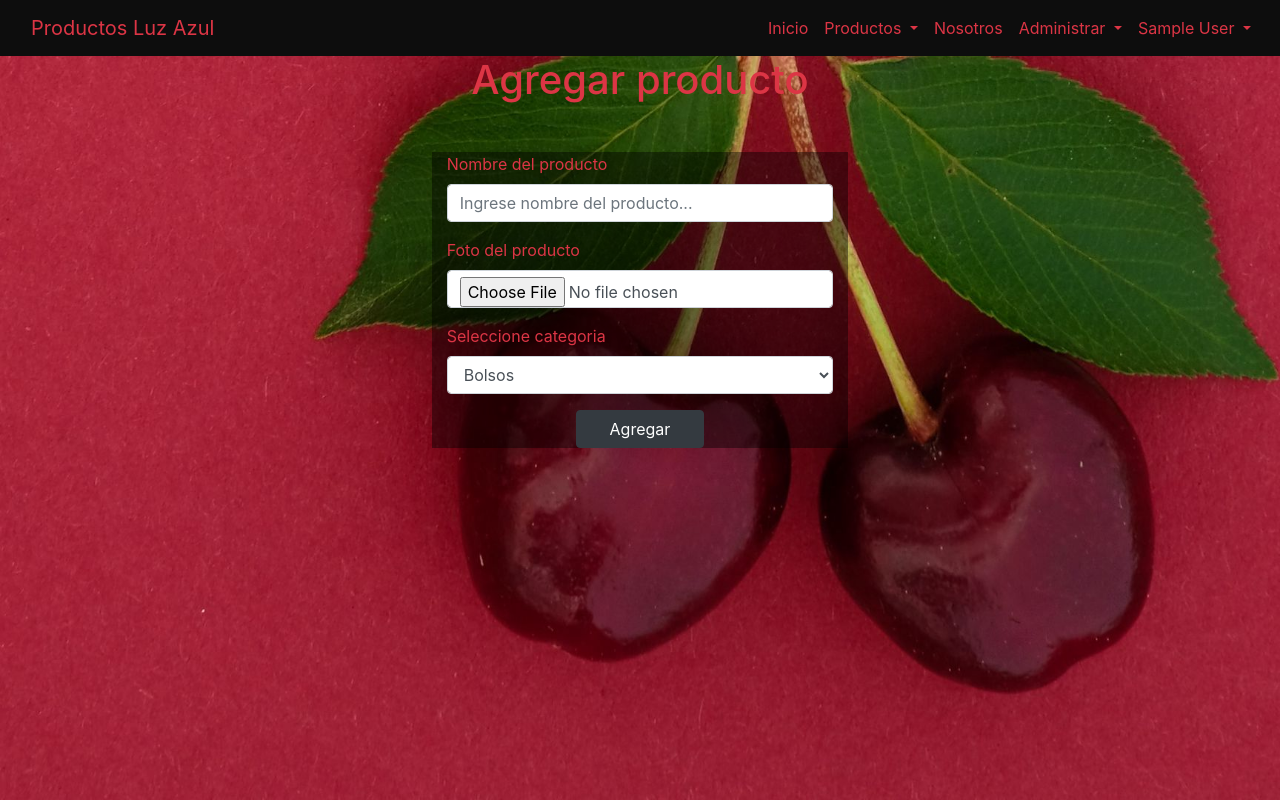
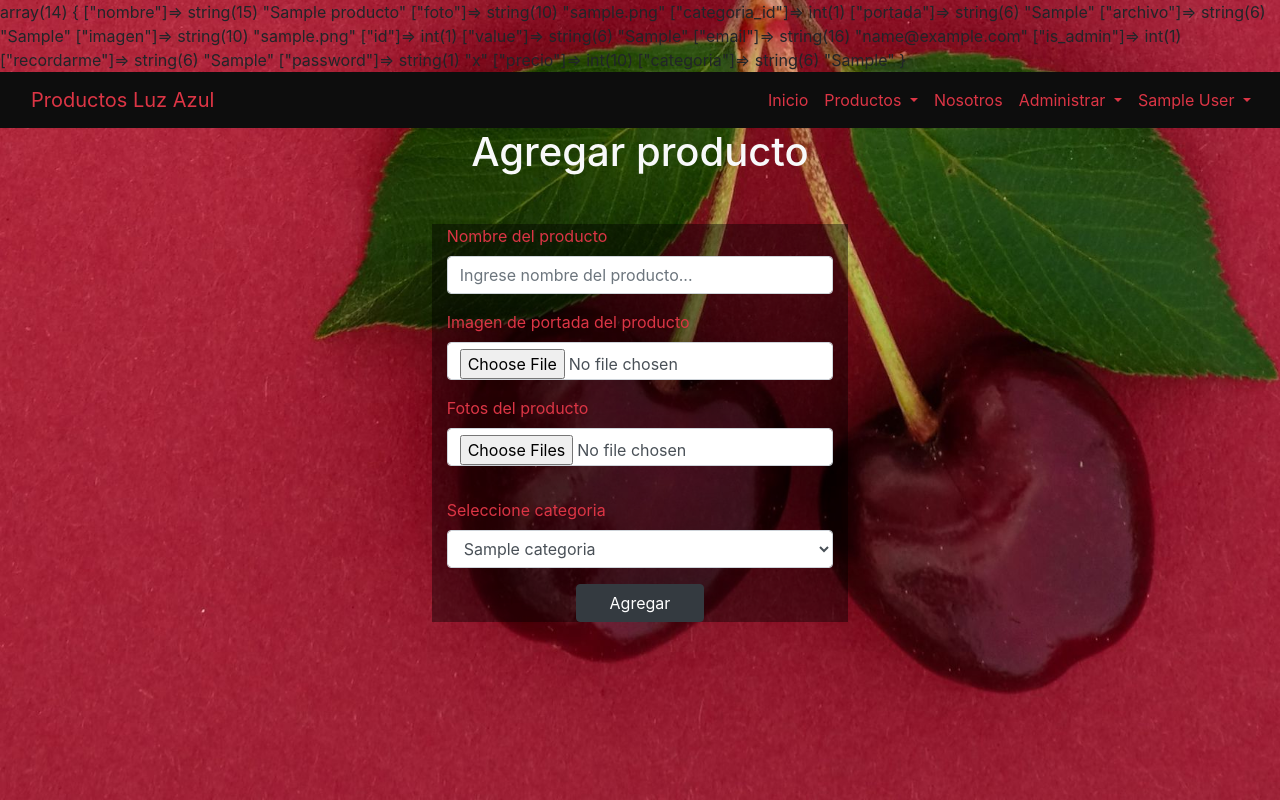
Before and after one commit to TomasWettstein/luzazul, a PHP site: page /agregarProducto.php in a window 1280 px wide. Run offline with PHP 8.4, Linux system fonts and the light colour scheme; the visitor is signed in with stand-in values (Sample User, id 1); tables that the repository leaves empty or names only in its code hold one stand-in row (values such as "Sample post"); some libraries are stand-ins or nearby versions; some web fonts are replaced.

Commit message:
agrego funcionalidades de los crud, creo tabla y modelo de imagen para relacionarlo a los productos

```diff
--- a/luzazul/agregarProducto.php
+++ b/luzazul/agregarProducto.php
@@ -3,44 +3,40 @@ session_start();
 require_once('loader.php');
 require_once('helpers.php');
 $baseDato = Conexion::conectar();
-$consulta = Conexion::consultar("*", "productos");
+$productos = Conexion::consultar("*", "productos");
+$cantidadProductos = count($productos);
+
+$consulta = "SELECT * FROM productos ORDER BY ID DESC LIMIT 1";
+$ultimo_id = $baseDato->prepare($consulta);
+$ultimo_id->execute();
+$ultimo = $ultimo_id->fetch(PDO::FETCH_ASSOC);
+var_dump($ultimo);
+/*Crear una funcion que devuelva retorne 1 si la query anterior da false y que retorno el id + 1*/
+    $idFinal = $ultimo['id'] + 1;
+
 $categorias = Conexion::consultar("*", "categorias");
 if ($_POST)
 {
-    $producto = new Producto($_POST['nombre'], $_FILES, $_POST['categoria']);
+    $producto = new Producto($_POST['nombre'],$_FILES['portada'], $_POST['categoria']);
     $errores = Validador::validarProducto($producto);
     if (!$errores)
     {
-        $mensaje = [];
-        $directorio = "images/";
-        $archivo = $directorio . basename($_FILES['foto']['name']);
-        $tipoDeArchivo = strtolower(pathinfo($archivo, PATHINFO_EXTENSION));
-        //Validar si es una imagen, si devuelve falso, no es imagen y si devuelve informacion es una imagen.
-        $checkImage = getimagesize($_FILES['foto']['tmp_name']);
-        if ($checkImage != false)
-        {
-            $size = $_FILES['foto']['size'];
-            if ($size > 1000000)
-            {
-                $mensaje['tamaño'] = "El archivo tiene que ser menor que 1mb";
-            } else
-            {
-            //Validar tipo de imagen
-            if ($tipoDeArchivo == 'jpg' || $tipoDeArchivo == 'jpeg' || $tipoDeArchivo == 'png')
-            {
-            //Si se valido el archivo correctamente...
-                 $imagen = Conexion::armarFoto($producto->getFoto());
-                Conexion::agregarProducto($producto, $imagen);
-            } else
-            {
-                $mensaje['archivo'] = "Ingrese un archivo valido";
-            }
-            }
-        } else
-        {
-            $mensaje['imagen'] = "El archivo no es una imagen";
+        $portada = Conexion::armarFoto($_FILES['portada']['name'], $_FILES['portada']['tmp_name']);
+        Conexion::agregarProducto($producto, $portada);
+        /*El problema esta en cuando consulto todos y le sumo uno,  si antesl elimine algun producto como se borra ese id, este sol suma uno al anterior y ya no concuerdan los id
+        Abria que hacer un metodo para que cuando se elimine*/
+        $cantidadImg = count($_FILES['imagen']['name']);
+        for ($i=0; $i < $cantidadImg ; $i++) {
+            $nuevaImagen = new Imagen($idFinal);
+            $directorio = "images/";
+            $archivo = $directorio . basename($_FILES['imagen']['name'][$i]);
+            $tipoDeArchivo = strtolower(pathinfo($archivo, PATHINFO_EXTENSION));
+            $imagen = Conexion::armarFoto($_FILES['imagen']['name'][$i], $_FILES['imagen']['tmp_name'][$i]);
+            /* Tengo que crear esta funcion de abajo para agregar las imagenes a la base de datos*/
+            Conexion::agregarImagen($imagen, $idFinal);
         }
     }
+    header('Location: crudProductos.php');
 }
 include_once('partials/header.php');
 ?>
@@ -49,7 +45,7 @@ include_once('partials/header.php');
 <body>
 <?php include_once('partials/nav.php'); ?>
     <section class="col- 12 col-md-12">
-        <h1 class="col-12 text-center text-danger">Agregar producto</h1>
+        <h1 class="col-12 text-center text-light">Agregar producto</h1>
         <form action="agregarProducto.php" method="POST" enctype="multipart/form-data" class="_form_login col-12 col-md-4 offset-md-4 mt-5 _form_login d-flex flex-column  ">
             <div class="form-group">
                 <label class="text-danger" for="exampleFormControlInput1">Nombre del producto</label>
@@ -59,34 +55,25 @@ include_once('partials/header.php');
                 <?php endif ?>
             </div>
             <div class="form-group">
-                <label class="text-danger" for="exampleFormControlInput2">Foto del producto</label>
-                <input type="file" name="foto" class="form-control" id="exampleFormControlInput1">
-                <?php if (isset($errores['foto'])) : ?>
-                    <p class="text-danger"> <?= $errores['foto'] ?> </p>
+                <label class="text-danger" for="exampleFormControlInput1">Imagen de portada del producto</label>
+                <input type="file" name="portada" class="form-control" value = "" id="exampleFormControlInput1">
+                <?php if (isset($errores['portada'])) : ?>
+                    <p class="text-danger"> <?= $errores['portada'] ?> </p>
                 <?php endif ?>
-                <?php if (isset($mensaje['tamaño'])) : ?>
-                    <p class="text-danger"> <?= $mensaje['tamaño'] ?> </p>
-                <?php endif ?>
-                <?php if (isset($mensaje['error'])) : ?>
-                    <p class="text-danger"> <?= $mensaje['error'] ?> </p>
-                <?php endif ?>
-                <?php if (isset($mensaje['archivo'])) : ?>
-                    <p class="text-danger"> <?= $mensaje['archivo'] ?> </p>
-                <?php endif ?>
-                <?php if (isset($mensaje['imagen'])) : ?>
-                    <p class="text-danger"> <?= $mensaje['imagen'] ?> </p>
-                <?php endif ?>
+            </div>
+            <div class="form-group">
+                <label class="text-danger" for="exampleFormControlInput2">Fotos del producto</label>
+                <input type="file" name="imagen[]" multiple = "" class="form-control" id="exampleFormControlInput1">
+                    <p class="text-danger" id = "err"></p>
+
             </div>
             <div class="form-group">
                 <label class="text-danger" for="exampleFormControlSelect1">Seleccione categoria</label>
                 <select name="categoria" class="form-control" id="exampleFormControlSelect1">
-                    <option value="1">Bolsos</option>
-                    <option value="2">Tazas</option>
-                    <option value="3">Jarros termicos</option>
-                    <option value="4">Mate listo</option>
-                    <option value="5">Porta cosmeticos</option>
-                    <option value="6">Bolsas para autos</option>
-                    <option value="7">Ofertas</option>
+                <!--Hacer foreach para recorrer categorias-->
+                <?php foreach($categorias as $key => $categoria): ?>
+                    <option value="<?= $categoria['value'] ?>"><?= $categoria['nombre'] ?></option>
+                <?php endforeach; ?>
                 </select>
             </div>
             <button type="submit" class="btn btn-dark text-center col-4 offset-4">Agregar</button>
--- /dev/null
+++ b/luzazul/clases/imagen.php
@@ -0,0 +1,18 @@
+<?php
+class Imagen{
+    public $imagen;
+    public $producto_id;
+
+    public function __contruct( $producto_id)
+    {
+        $this->producto_id = $producto_id;
+    }
+    public function setProducto($producto_id)
+    {
+        $this->producto_id = $producto_id;
+    }
+    public function getProducto()
+    {
+        return $this->producto_id;
+    }
+}
--- a/luzazul/clases/producto.php
+++ b/luzazul/clases/producto.php
@@ -2,13 +2,13 @@
 class Producto
 {
     public $nombre;
-    public $foto;
+    public $portada;
     public $categoria_id;
 
-    public function __construct($nombre, $foto, $categoria_id)
+    public function __construct($nombre, $portada,  $categoria_id)
     {
         $this->nombre = $nombre;
-        $this->foto = $foto;
+        $this->portada = $portada;
         $this->categoria_id = $categoria_id;
     }
 
@@ -18,9 +18,9 @@ class Producto
     {
         $this->nombre = $nombre;
     }
-    public function setFoto($foto)
+    public function setPortada($portada)
     {
-        $this->foto = $foto;
+        $this->portada = $portada;
     }
     public function setCategoria($categoria_id)
     {
@@ -32,9 +32,9 @@ class Producto
     {
         return $this->nombre;
     }
-    public function getFoto()
+    public function getPortada()
     {
-        return $this->foto;
+        return $this->portada;
     }
     public function getCategoria()
     {
--- a/luzazul/clases/validador.php
+++ b/luzazul/clases/validador.php
@@ -59,22 +59,37 @@ class Validador{
         $errores = [];
         if (strlen($nombreProducto) == 0) {
             $errores['nombre'] = "El nombre no puede estar vacio";
-        } else if(empty($_FILES['foto']['tmp_name'])){
-            $errores['foto'] = "Debe agregar una imagen del producto";
+        } else if(empty($_FILES['portada']['tmp_name'])){
+            $errores['portada'] = "Debe agregar una imagen del producto";
         }
         return $errores;
     }
-    public static function validarModificarProducto($datos)
+    public static function validarCategoria($categoria)
+    {
+        $nombreCategoria = trim($categoria->getCategoriaNombre());
+        $precioCategoria = $categoria->getPrecio();
+        var_dump($precioCategoria);
+        $errores = [];
+        if (strlen($nombreCategoria) == 0)
+        {
+            $errores['nombre'] = "Ingrese nombre de categoria";
+        }
+        if ($precioCategoria <= 0 )
+        {
+            $errores['precio'] = "Ingrese precio";
+        }
+        return $errores;
+    }
+    public static function validarModificarProducto($datos, $portada)
     {
         $db = Conexion ::conectar();
         $errores = [];
         $nombre = trim($datos['nombre']);
-        $precio = $datos['precio'];
         $categoriaId = $datos['categoria'];
         if(empty($nombre)){
             $errores['nombre'] = "Debe introducir un nombre";
-        } if(empty($precio)){
-            $errores['precio'] = "Debe introducir un precio";
+        } if(empty($portada['portada']['tmp_name'])){
+            $errores['portada'] = "Debe agregar una imagen del producto";
         }
         return $errores;
     }
--- a/luzazul/config/conexion.php
+++ b/luzazul/config/conexion.php
@@ -96,11 +96,12 @@ class Conexion{
             return false;
         }
     }
-    public static function armarFoto($imagen)
+    public static function armarFoto($name, $tmp)
+    {/*Esta funcion ya guarda las imagenes en la carpeta images */
+        if(isset($tmp) && isset($name))
         {
-        $nombre = $imagen["foto"]["name"];
-        $ext = pathinfo($nombre,PATHINFO_EXTENSION);
-        $archivoOrigen = $imagen["foto"]["tmp_name"];
+                $ext = pathinfo($name,PATHINFO_EXTENSION);
+                $archivoOrigen = $tmp;
                 $archivoDestino = dirname(__DIR__);
                 $archivoDestino = $archivoDestino."/images/";
                 $imagen = uniqid();
@@ -113,35 +114,76 @@ class Conexion{
 
                 return $imagen;
         }
+
+    }
     public static function agregarProducto($producto, $imagen)
     {
         $nombre = $producto->getProductName();
-        $foto = $imagen;
+        $portada = $imagen;
         $categoria_id = $producto->getCategoria();
         $db = Conexion :: conectar();
-        $sql = "INSERT INTO productos (nombre, foto, categoria_id) values (:nombre, :foto , :categoria_id)";
+        $sql = "INSERT INTO productos (nombre, portada, categoria_id) values (:nombre, :portada , :categoria_id)";
         $query = $db-> prepare($sql);
         $query-> bindValue(':nombre', $nombre, PDO::PARAM_STR);
-        $query-> bindValue(':foto', $foto, PDO::PARAM_STR);
+        $query-> bindValue(':portada', $portada, PDO::PARAM_STR);
         $query-> bindValue(':categoria_id', $categoria_id, PDO::PARAM_STR);
         $query->execute();
     }
-    public static function modificarProducto($datos, $id)
+    public static function agregarImagen($imagen, $producto_id)
+    {
+        $db = Conexion::conectar();
+        $sql = "INSERT INTO `luzazul`.`imagenes` (`imagen`, `producto_id`) VALUES ('$imagen' , '$producto_id')";
+        $query = $db->prepare($sql);
+        $query->execute();
+    }
+    public static function agregarCategoria($categoria)
+    {
+        $nombreCategoria = $categoria->getCategoriaNombre();
+        $precioCategoria = $categoria->getPrecio();
+        $db = Conexion::conectar();
+        $sql = "INSERT INTO `luzazul`.`categorias`(`nombre` , `precio`) VALUES ('$nombreCategoria', '$precioCategoria')";
+        $query = $db->prepare($sql);
+        $query->execute();
+    }
+
+    public static function modificarProducto($datos, $id, $portada)
     {
         $nombre = $datos['nombre'];
-        $precio = $datos['precio'];
         $categoria = $datos['categoria'];
         $db = Conexion::conectar();
-        $sql = "UPDATE `luzazul`.`productos` SET `nombre` = '$nombre', `precio` = '$precio', `categoria_id` = '$categoria' WHERE (`id` = '$id');";
+        $sql = "UPDATE `luzazul`.`productos` SET `nombre` = '$nombre', `portada` = '$portada', `categoria_id` = '$categoria' WHERE (`id` = '$id');";
         $modificar = $db->prepare($sql);
         $modificar->execute();
+    }
+    public static function eliminarImagenesProducto($id)
+    {
+        $db = Conexion::conectar();
+        $sqlUno = "DELETE FROM `luzazul`.`imagenes` WHERE (`producto_id` = '$id');";
+        $eliminarImagenes = $db->prepare($sqlUno);
+        $eliminarImagenes->execute();
     }
     public static function eliminarProducto($id)
     {
         $db = Conexion::conectar();
-        $sql = "DELETE FROM `luzazul`.`productos` WHERE (`id` = '$id');";
-        $eliminar = $db->prepare($sql);
-        $eliminar->execute();
+        $sqldos = "DELETE FROM `luzazul`.`productos` WHERE (`id` = '$id');";
+        $eliminarProducto = $db->prepare($sqldos);
+        $eliminarProducto->execute();
+    }
+    public static function modificarAi($id)
+    {
+        $db = Conexion::conectar();
+        $consulta = "SELECT * FROM productos ORDER BY ID DESC LIMIT 1";
+        $ultimoId= $db->prepare($consulta);
+        $ultimoId->execute();
+        $ultimo = $ultimoId->fetch(PDO::FETCH_ASSOC);
+        $idFinal = $ultimo['id'] + 1;
+        if("$idFinal" === $id)
+        {
+        $sql = "ALTER TABLE `luzazul`.`productos` AUTO_INCREMENT = $id ;";
+        $modificarAi = $db->prepare($sql);
+        $modificarAi->execute();
+        }
+
     }
     public static function eliminarCategoria($id)
     {
--- a/luzazul/eliminarProducto.php
+++ b/luzazul/eliminarProducto.php
@@ -10,8 +10,11 @@ include_once('partials/header.php')
 <?php if (isset($_POST))
 {
     Conexion::eliminarProducto($id_producto);
+    Conexion::eliminarImagenesProducto($id_producto);
+    Conexion::modificarAi($id_producto);
     header('Location: crudProductos.php');
 }; ?>
+
 <?php endif; ?>
 <?php if ($_SESSION['is_admin'] === "0") : ?>
 <body>
--- a/luzazul/loader.php
+++ b/luzazul/loader.php
@@ -4,5 +4,6 @@ require_once("clases/usuario.php");
 require_once("clases/categoria.php");
 require_once("clases/producto.php");
 require_once("clases/validador.php");
+require_once("clases/imagen.php");
 
 $bd = conexion :: conectar();
--- a/luzazul/mostrarCategoria.php
+++ b/luzazul/mostrarCategoria.php
@@ -11,9 +11,9 @@ include_once('partials/header.php');
     <section>
         <div class="col-12 col-md-12 d-flex flex-row flex-wrap">
             <?php foreach ($categoriaSeleccionada as $key => $value) : ?>
-                <div class="col-12 col-md-6 offset-md-3">
-                    <h2 class="text-center text-danger"><?= $value['nombre']; ?></h2>
-                    <img src="images/<?= $value['foto']; ?>" style="width: 100%;" alt="">
+                <div class="col-12 col-md-3">
+                    <h2 class="text-center text-white"><?= $value['nombre']; ?></h2>
+                    <a href="mostrarProducto.php?id=<?= $value['id']; ?>"><img src="images/<?= $value['portada']; ?>" class = "col-12" alt=""></a>
                 </div>
             <?php endforeach; ?>
         </div>
```
Also changed, not shown: luzazul/agregarCategoria.php (added, +78 -0 lines), luzazul/crudCategorias.php (+7 -7 lines), luzazul/crudProductos.php (+7 -7 lines), luzazul/editarProducto.php (+7 -6 lines), luzazul/index.php (+4 -4 lines), luzazul/mostrarProducto.php (+16 -6 lines). Lines whose indentation alone changed are shown as unchanged.
